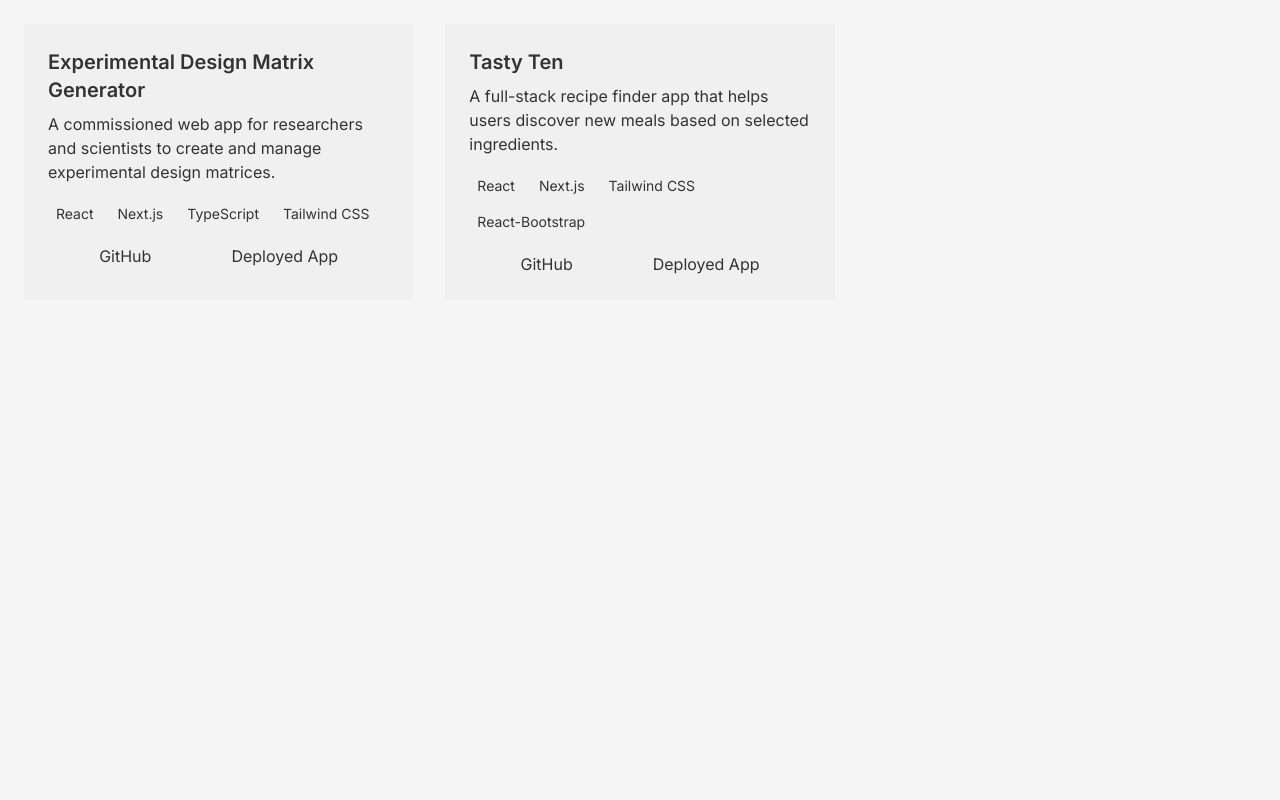
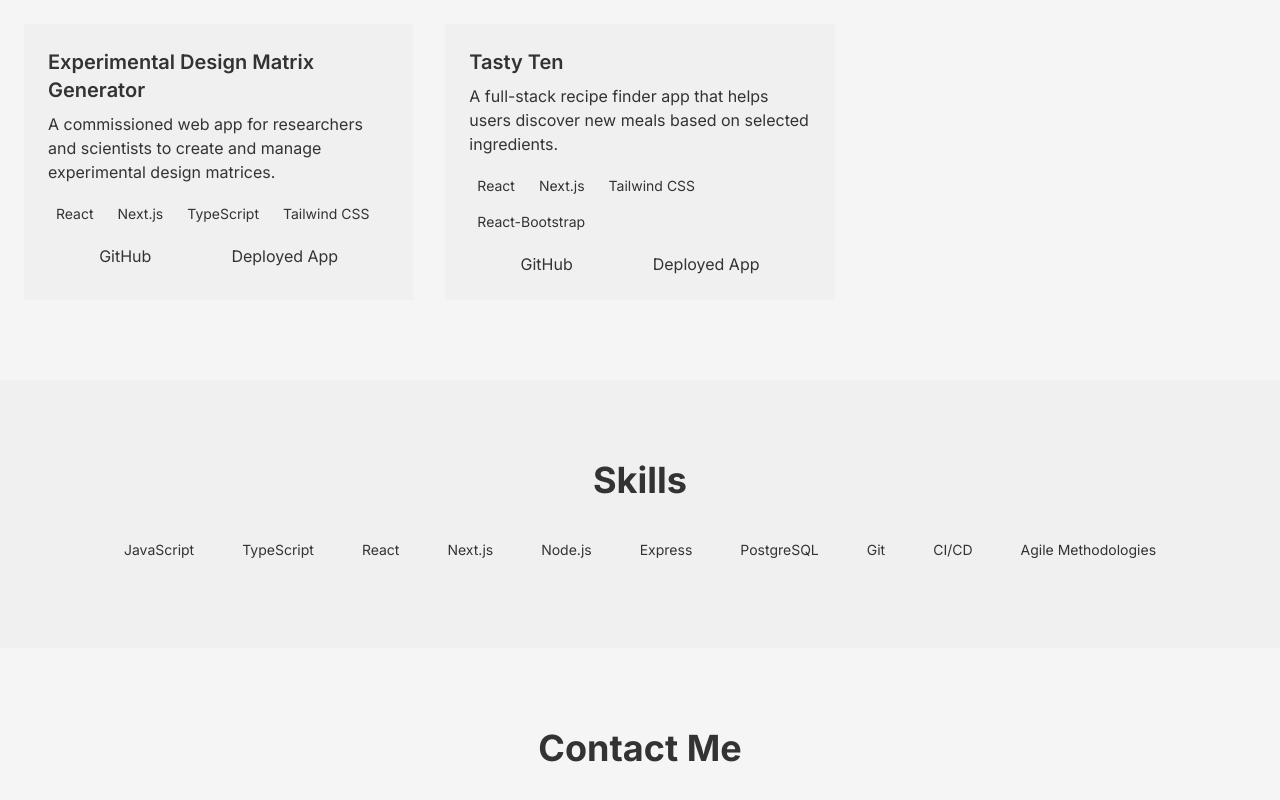
Before and after one commit to skudz96/portfolio-website, a Next.js app: page / in a window 1280 px wide. Shown: the part 1328-2128 px from the top of the page. Before the commit the page ends 1708 px from the top, so only its background shows below. Built offline with nearby package versions, Linux system fonts and the light colour scheme.

Commit message:
skills section done. Easily add more to array as needed. Contact me started, come back to it

```diff
--- /dev/null
+++ b/src/app/Components/Contact.tsx
@@ -0,0 +1,9 @@
+export default function Contact() {
+  return (
+    <section className="py-20">
+      <div className="container mx-auto px-6">
+        <h2 className="text-4xl font-bold mb-8 text-center">Contact Me</h2>
+      </div>
+    </section>
+  );
+}
--- /dev/null
+++ b/src/app/Components/Skills.tsx
@@ -0,0 +1,33 @@
+const skills = [
+  "JavaScript",
+  "TypeScript",
+  "React",
+  "Next.js",
+  "Node.js",
+  "Express",
+  "PostgreSQL",
+  "Git",
+  "CI/CD",
+  "Agile Methodologies",
+];
+
+export default function Skills() {
+  return (
+    <section className="py-20 bg-highlight">
+      <div className="container mx-auto px-6">
+        <h2 className="text-4xl font-bold mb-8 text-center">Skills</h2>
+        <div className="flex flex-wrap justify-center gap-4">
+          {/* Mapping through skills array, creating a span with styling per skill */}
+          {skills.map((skill, index) => (
+            <span
+              key={index}
+              className="bg-accent px-4 py-2 rounded-full text-sm"
+            >
+              {skill}
+            </span>
+          ))}
+        </div>
+      </div>
+    </section>
+  );
+}
--- a/src/app/page.tsx
+++ b/src/app/page.tsx
@@ -2,6 +2,8 @@ import Header from "./Components/Header";
 import TitleScreen from "./Components/TitleScreen";
 import AboutMe from "./Components/AboutMe";
 import Projects from "./Components/Projects";
+import Skills from "./Components/Skills";
+import Contact from "./Components/Contact";
 
 export default function Home() {
   return (
@@ -10,6 +12,8 @@ export default function Home() {
       <TitleScreen />
       <AboutMe />
       <Projects />
+      <Skills />
+      <Contact />
     </main>
   );
 }
```
